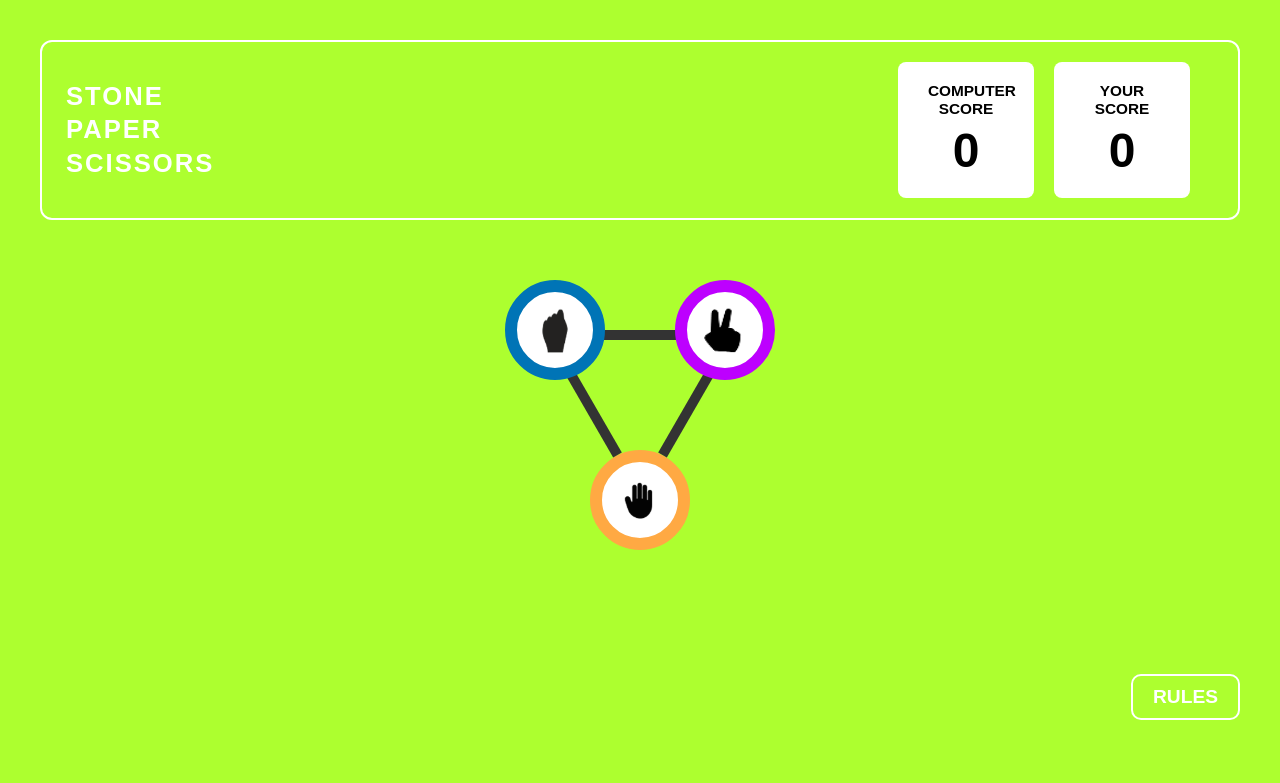
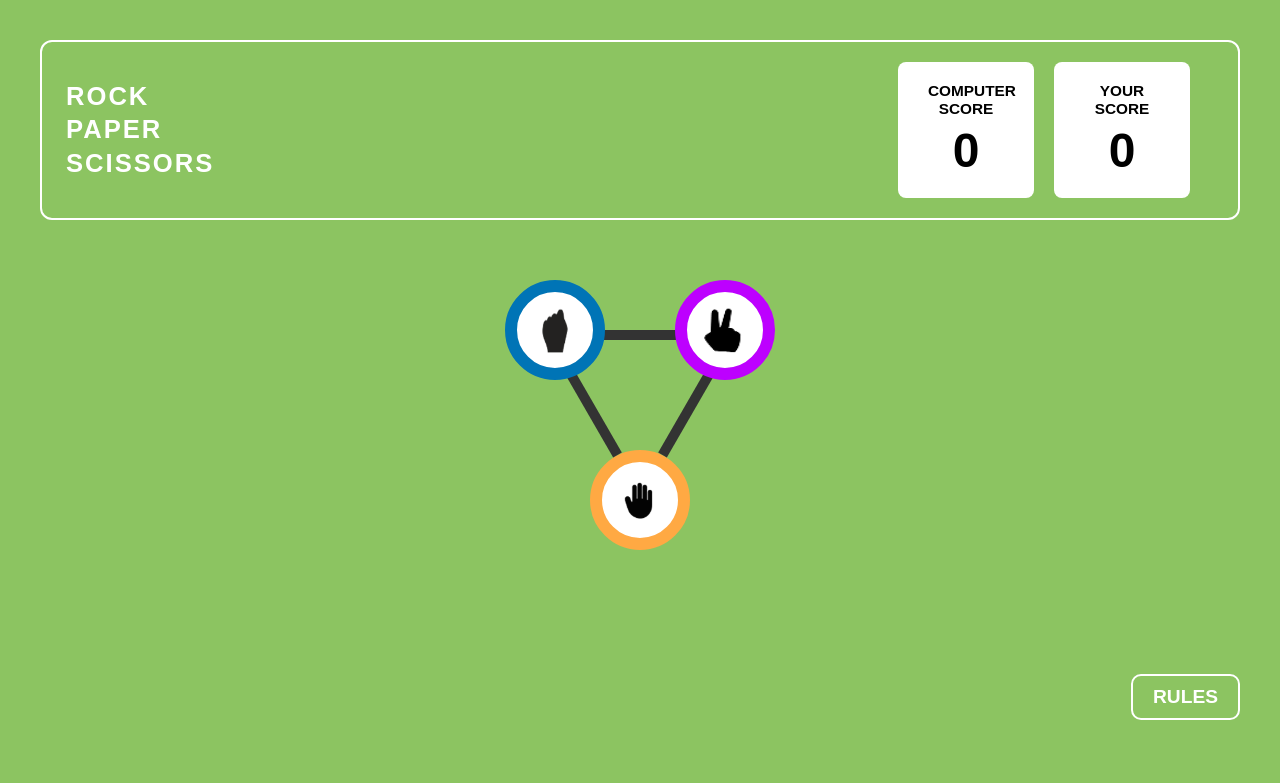
Before and after one commit to Gouravsharma20/StonePaper-Battle, a website: page index.html in a window 1280 px wide. Drawn offline with Linux system fonts and the light colour scheme.

Commit message:
changes made

```diff
--- a/css/base/reset.css
+++ b/css/base/reset.css
@@ -5,6 +5,6 @@
 }
 
 body {
-    background-color: greenyellow;
+    background-color: #8CC461;
     font-family: Arial, sans-serif;
 }
--- a/css/base/variables.css
+++ b/css/base/variables.css
@@ -1,6 +1,6 @@
 :root {
     /* Colors */
-    --color-primary: greenyellow;
+    --color-primary: #8CC461;
     --color-dark-green: #004400;
     --color-white: white;
     --color-black: #000;
--- a/index.html
+++ b/index.html
@@ -37,7 +37,7 @@
   <!-- header -->
   <div class="header">
     <div class="title-text">
-      <p>STONE</p>
+      <p>ROCK</p>
       <p>PAPER</p>
       <p>SCISSORS</p>
     </div>
```
Also changed, not shown: css/responsive/desktop.css (+13 -1 lines).
